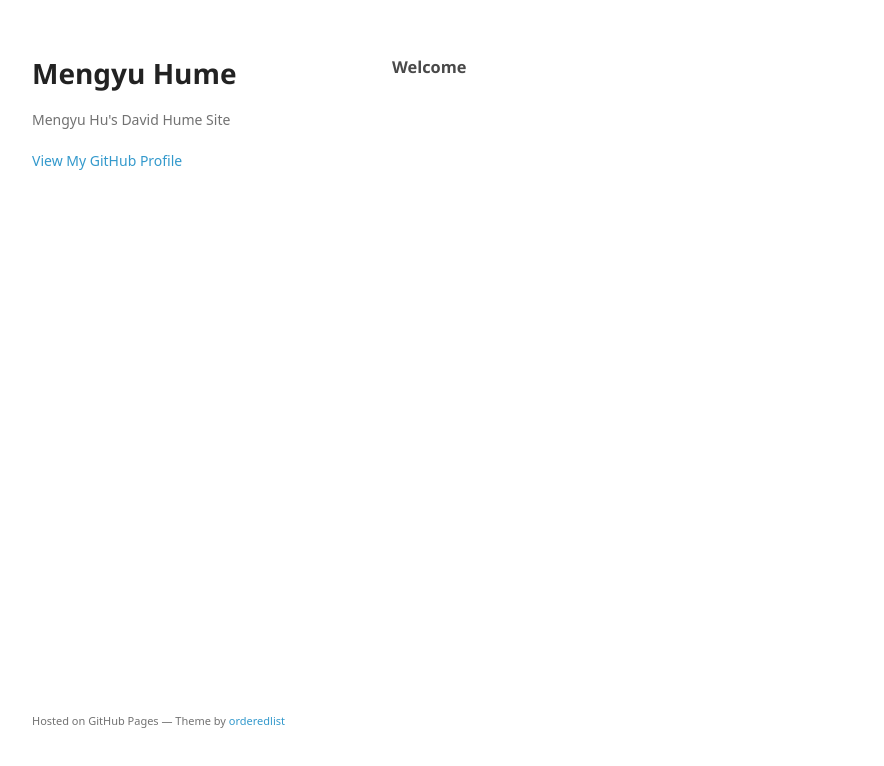
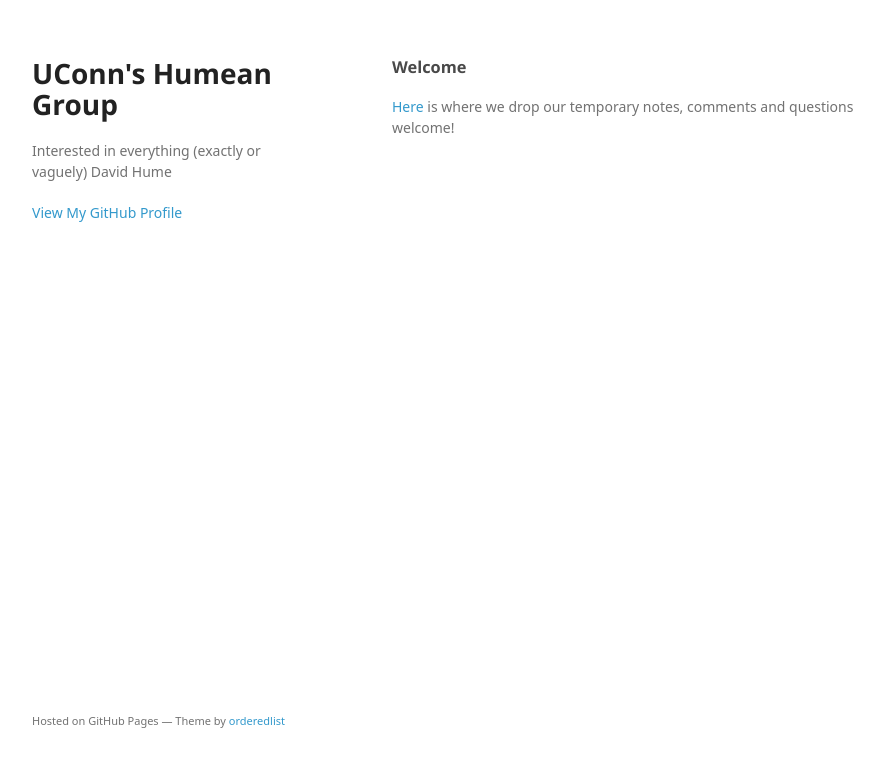
Before and after one commit to mengyu-hu/mengyu-hu.github.io, a plain HTML site: page index.html in a window 1280 px wide. Shown: the whole page, without its empty margins (178-1062 px from the left). Drawn offline with Linux system fonts and the light colour scheme; a web font is replaced by a local one.

Commit message:
change title description and googel link

```diff
--- a/index.html
+++ b/index.html
@@ -3,7 +3,7 @@
   <head>
     <meta charset="utf-8">
     <meta http-equiv="X-UA-Compatible" content="chrome=1">
-    <title>Mengyu Hume by mengyu-hu</title>
+    <title>UConn's Humean Group</title>
 
     <link rel="stylesheet" href="stylesheets/styles.css">
     <link rel="stylesheet" href="stylesheets/github-light.css">
@@ -15,8 +15,8 @@
   <body>
     <div class="wrapper">
       <header>
-        <h1>Mengyu Hume</h1>
-        <p>Mengyu Hu&#39;s David Hume Site</p>
+        <h1>UConn's Humean Group</h1>
+        <p>Interested in everything (exactly or vaguely) David Hume</p>
 
 
         <p class="view"><a href="https://github.com/mengyu-hu">View My GitHub Profile</a></p>
@@ -25,6 +25,7 @@
       <section>
         <h3>
 <a id="welcome" class="anchor" href="#welcome" aria-hidden="true"><span aria-hidden="true" class="octicon octicon-link"></span></a>Welcome</h3>
+        <p><a href="https://docs.google.com/document/d/1gReXjWl36ZlhezBCIt1UwWthZZj27NGCVldIIRgmgnI/edit?usp=sharing">Here</a> is where we drop our temporary notes, comments and questions welcome!</p>
       </section>
       <footer>
         <p><small>Hosted on GitHub Pages &mdash; Theme by <a href="https://github.com/orderedlist">orderedlist</a></small></p>
```
